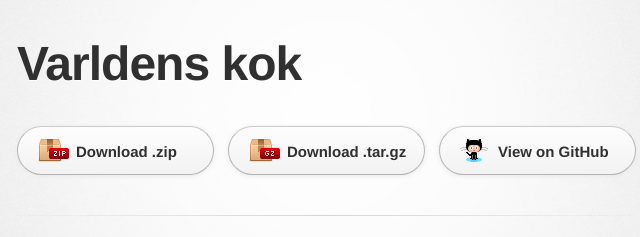
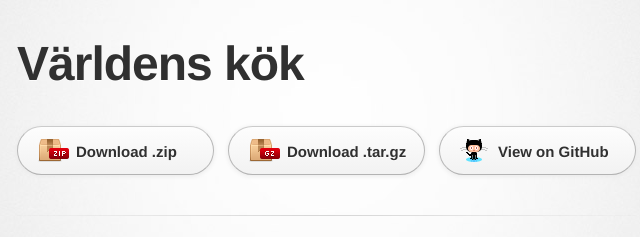
Before and after one commit to nolai/varldens_kok, a plain HTML site: page index.html in a window 1280 px wide. Shown: the top 237 px of the page, 313-953 px from the left. Drawn offline with Linux system fonts and the light colour scheme; a web font is replaced by a local one.

Commit message:
Update index.html

```diff
--- a/index.html
+++ b/index.html
@@ -18,7 +18,7 @@
       <div class="inner">
 
         <header>
-          <h1>Varldens kok</h1>
+          <h1>Världens kök</h1>
           <h2></h2>
         </header>
 
```
